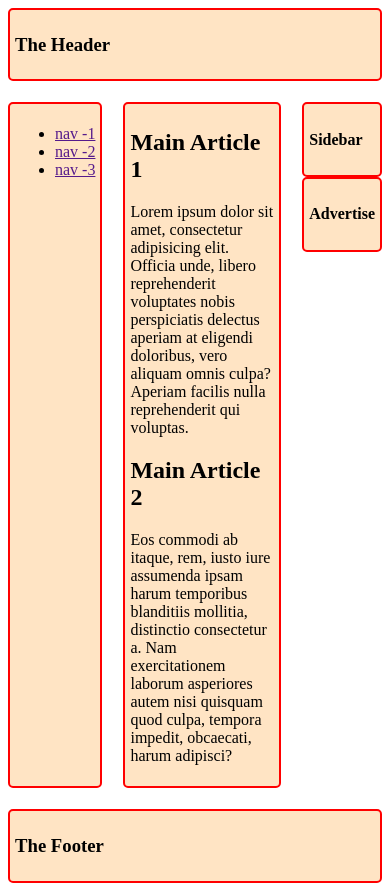
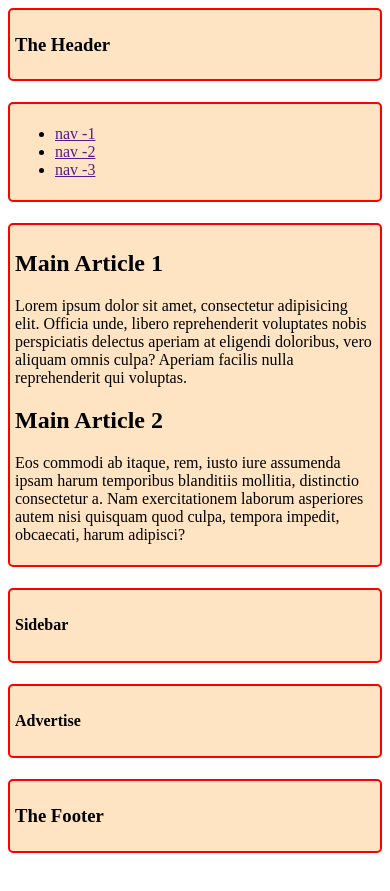
Before and after one commit to Shahid-97-Ahamed/web-layout, a plain HTML site: page index.html in a window 390 px wide. After the commit the page ends 861 px from the top, so only its background shows below. Drawn offline with Linux system fonts and the light colour scheme.

Commit message:
update layout for diffrent diffrent device

```diff
--- a/css/style.css
+++ b/css/style.css
@@ -17,7 +17,7 @@
     grid-area: sidebar;
 }
 .Advertise{
-    grid-area:advertise;
+    grid-area:Advertise;
 }
 .footer{
     grid-area: footer;
@@ -26,8 +26,38 @@
     display: grid;
     grid-template-areas:
     "header header header header "
-    "nav main main saidbar"
+    "nav main main sidebar"
     "nav main main Advertise"
     "footer footer footer footer";
     gap: 21px;
 }
+
+/*For Small Device layout */
+
+@media screen and (max-width:576px) {
+    .contenar{
+        grid-template-areas:
+        "header"
+        "nav"
+        "main"
+        "sidebar"
+        "Advertise"
+        "footer"
+
+        ;
+    }
+}
+
+/* For Medium Device Layout */
+
+@media screen and (min-width:576px) and (max-width:992px) {
+    .contenar{
+        grid-template-areas:
+        "header header header"
+        "nav nav nav"
+        "sidebar main main"
+        "Advertise footer footer"
+
+        ;
+    }
+}
--- a/index.html
+++ b/index.html
@@ -28,14 +28,14 @@
     <p>Eos commodi ab itaque, rem, iusto iure assumenda ipsam harum temporibus blanditiis mollitia, distinctio consectetur a. Nam exercitationem laborum asperiores autem nisi quisquam quod culpa, tempora impedit, obcaecati, harum adipisci?</p>
 </article>
         </main>
-        <aside>
+
             <div class="sidebar">
                 <h4>Sidebar</h4>
             </div>
             <div class="Advertise">
                 <h4>Advertise</h4>
             </div>
-        </aside>
+
         <footer class="footer">
 <h3>The Footer</h3>
         </footer>
```
